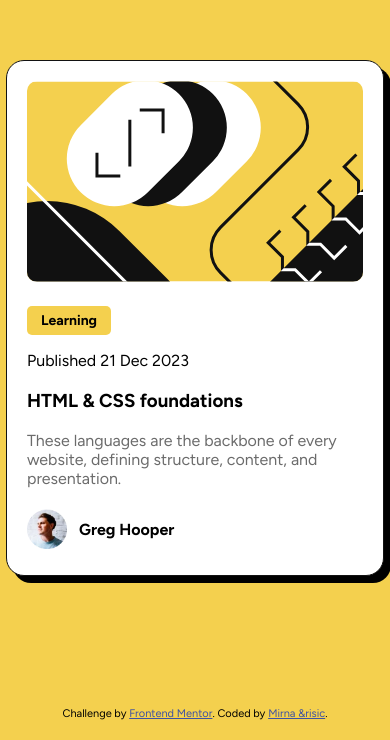
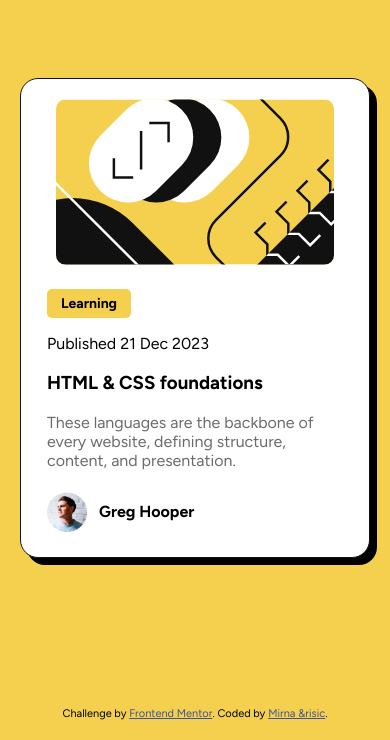
Before and after one commit to mandrisic/Blog-preview-card, a plain HTML site: page index.html in a window 390 px wide. Shown: the part 104-844 px from the top of the page. Drawn offline with Linux system fonts and the light colour scheme.

Commit message:
Updating design to be more responsive on mobile devices

```diff
--- a/style.css
+++ b/style.css
@@ -1,3 +1,7 @@
+* {
+    box-sizing: border-box;
+}
+
 body {
     background-color: hsl(47, 88%, 63%);
     display: flex;
@@ -9,6 +13,7 @@ body {
     overflow: hidden;
     font-family: 'Figtree';
     margin: 0;
+    padding: 10px;
 }
 
 section {
@@ -21,14 +26,22 @@ section {
     box-shadow: 7px 7px;
     border: 1.5px solid hsl(0, 0%, 7%);
     border-radius: 18px;
-    width: min-content;
+    max-width: 350px;
 }
 
 .illustration {
     border-radius: 10px;
+    max-width: 100%;
 }
+
+@media screen and (max-width: 420px) {
+    .illustration {
+        max-width: 90%;
+    }
+}
+
 article {
-    padding-top: 10px;
+    padding: 10px 6px 0px 6px;
 }
 
 .tag {
```
